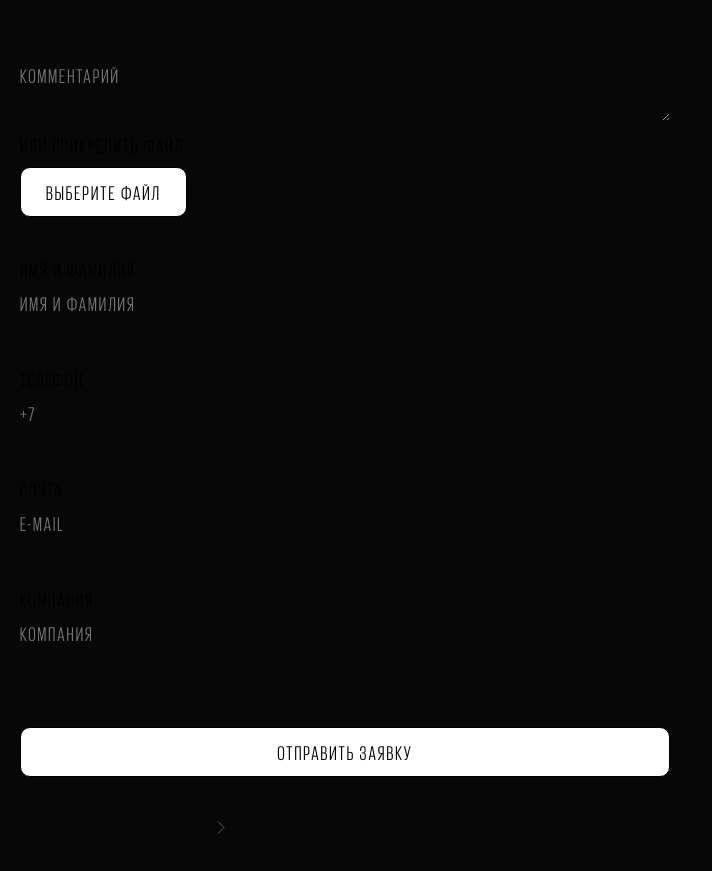
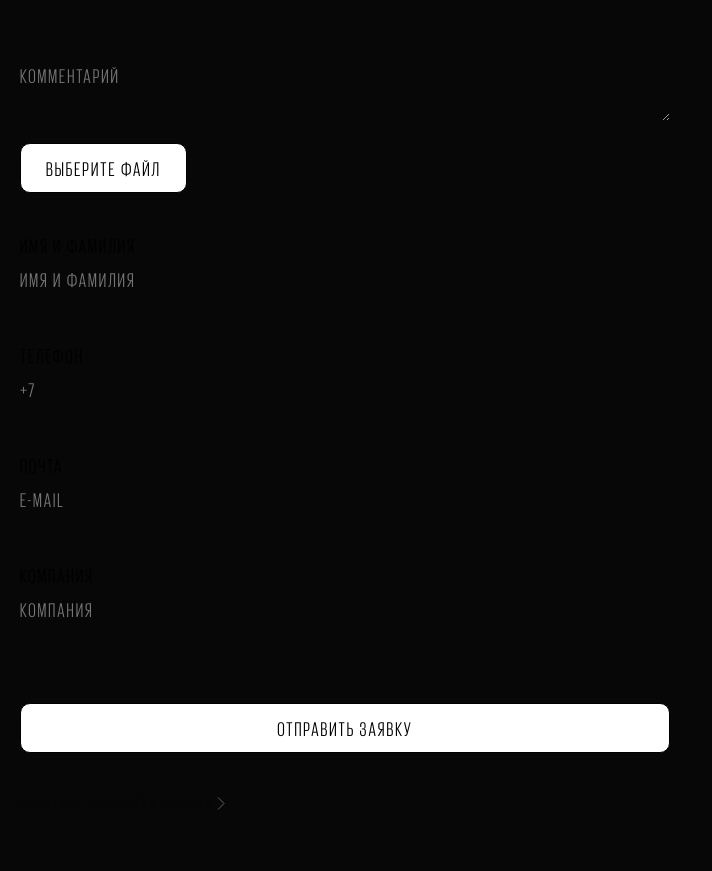
Before and after one commit to dsavelyev-man/servity, a Nuxt app in the folder client/: page /equipment/storage-systems in a window 1280 px wide. Shown: the part 1560-2431 px from the top of the page, without its empty margins (0-712 px from the left). Built offline with nearby package versions, Linux system fonts and the light colour scheme; what vue3-perfect-scrollbar would draw is missing.

Commit message:
removed label for file input

```diff
--- a/client/components/pages/equipment/Form.vue
+++ b/client/components/pages/equipment/Form.vue
@@ -5,7 +5,6 @@
         <TextArea placeholder="КОММЕНТАРИЙ"/>
       </FieldLabel>
       <FieldLabel :class="$style.inputFileLabel">
-        ИЛИ ПРИКРЕПИТЬ ФАЙЛ
         <input :class="$style.inputFile" type="file"/>
         <span>ВЫБЕРИТЕ ФАЙЛ</span>
       </FieldLabel>
```
